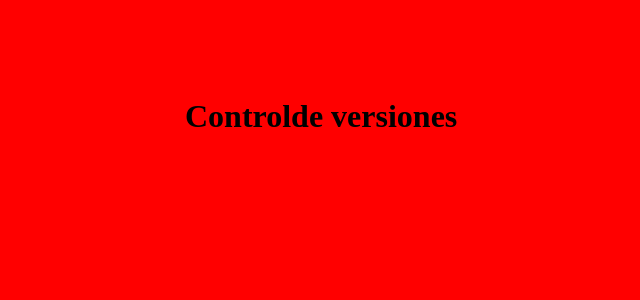
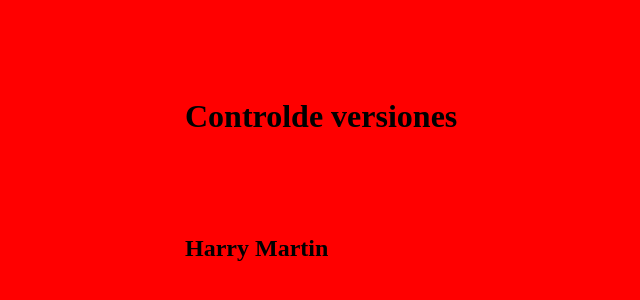
Before and after one commit to fausto2001/TP_SO_I4_Equipo_, a plain HTML site: page index.html in a window 1280 px wide. Shown: the part 102-402 px from the top of the page, without its empty margins (115-755 px from the left). Drawn offline with Linux system fonts and the light colour scheme.

Commit message:
Commit Beta - punto 5

```diff
--- a/index.html
+++ b/index.html
@@ -8,5 +8,6 @@
 </head>
 <body>
 <h1>Controlde versiones</h1>
+<h2>Harry Martin</h2>
 </body>
 </html>
```
Also changed, not shown: favicon.ico.
